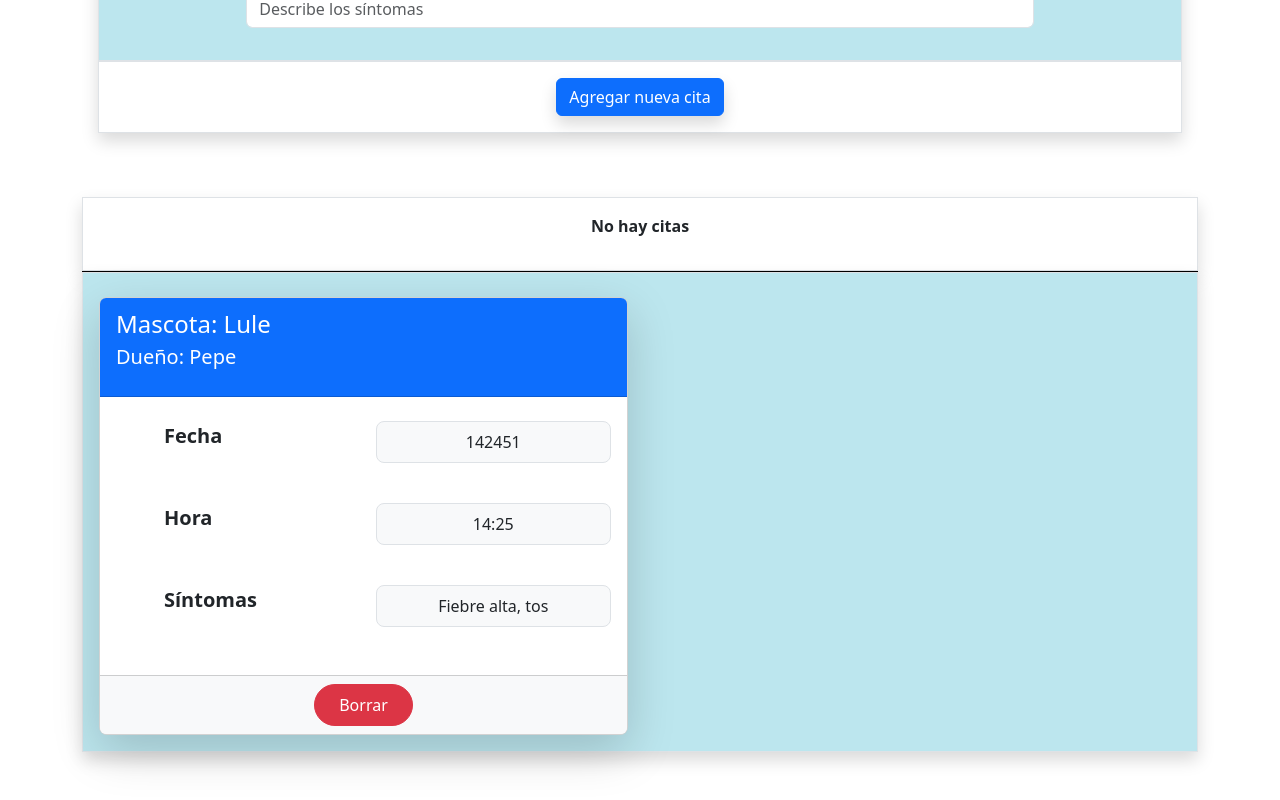
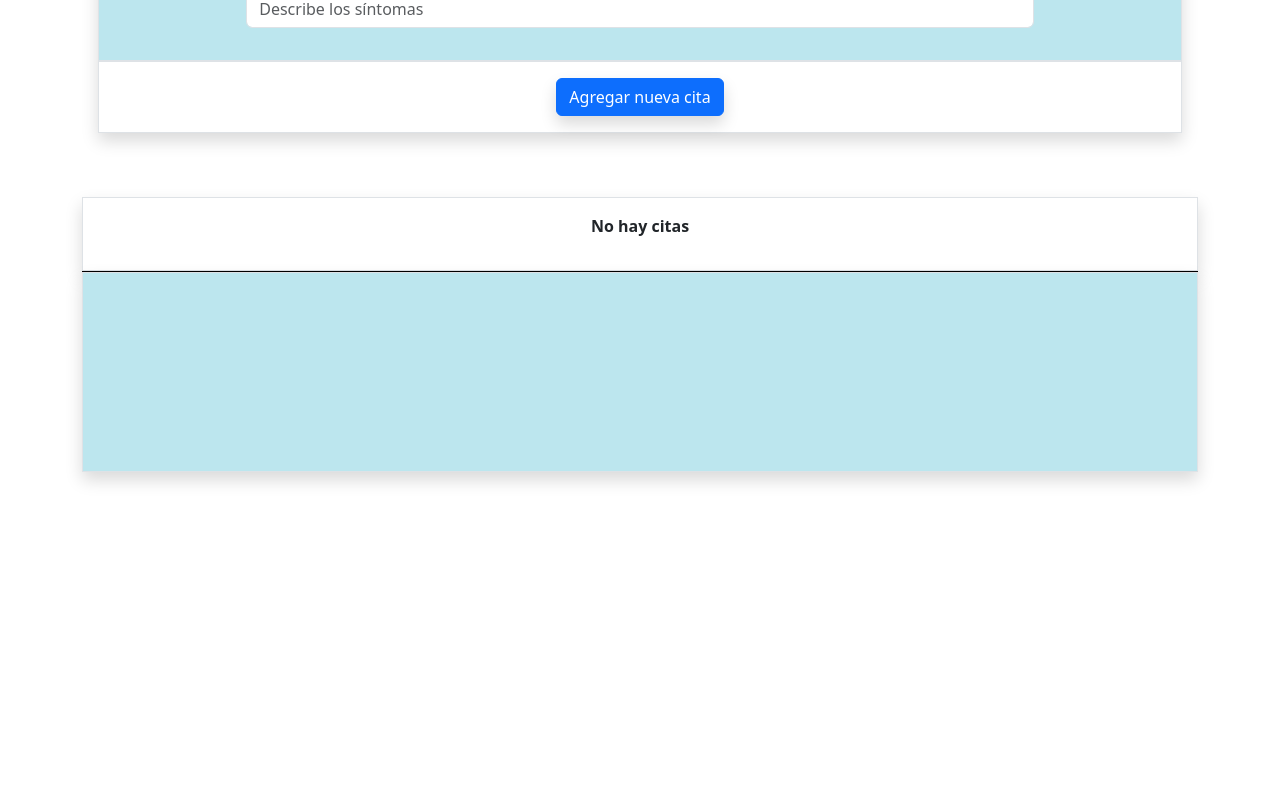
Before and after one commit to Matiassanchez18/citasVeterinaria-9, a React (Vite) app: page / in a window 1280 px wide. Shown: the part 439-1239 px from the top of the page. After the commit the page ends 959 px from the top, so only its background shows below. Built offline with nearby package versions, Linux system fonts and the light colour scheme.

Commit message:
Se agego la logica para cada vez que se envie una cita aparezca

```diff
--- a/src/components/Citas.jsx
+++ b/src/components/Citas.jsx
@@ -3,11 +3,10 @@ import Button from "react-bootstrap/Button";
 import Card from "react-bootstrap/Card";
 import { CircleFill } from "react-bootstrap-icons";
 
-const Citas = () => {
+const Citas = ({array}) => {
   return (
-    <section>
-    <article>
-      <div className="row p-3">
+
+
         <div className="col-12 col-md-6 col-sm-6 mt-2">
           <Card className="h-100 shadow-lg rounded-3">
             <Card.Header className="bg-primary text-white rounded-top">
@@ -22,7 +21,7 @@ const Citas = () => {
                   <p className="ms-5 fs-5 fw-bold">Fecha</p>
                 </div>
                 <div className="col-12 col-md-6 col-sm-6 mt-2">
-                  <p className="border p-2 rounded-3 text-center" style={{ backgroundColor: '#f8f9fa' }}>142451</p>
+                  <p className="border p-2 rounded-3 text-center" >142451</p>
                 </div>
               </div>
 
@@ -31,7 +30,7 @@ const Citas = () => {
                   <p className="ms-5 fs-5 fw-bold">Hora</p>
                 </div>
                 <div className="col-12 col-md-6 col-sm-6 mt-2">
-                  <p className="border p-2 rounded-3 text-center" style={{ backgroundColor: '#f8f9fa' }}>14:25</p>
+                  <p className="border p-2 rounded-3 text-center" >14:25</p>
                 </div>
               </div>
 
@@ -40,7 +39,7 @@ const Citas = () => {
                   <p className="ms-5 fs-5 fw-bold">Síntomas</p>
                 </div>
                 <div className="col-12 col-md-6 col-sm-6 mt-2">
-                  <p className="border p-2 rounded-3 text-center" style={{ backgroundColor: '#f8f9fa' }}>Fiebre alta, tos</p>
+                  <p className="border p-2 rounded-3 text-center" >Fiebre alta, tos</p>
                 </div>
               </div>
             </Card.Body>
@@ -49,9 +48,8 @@ const Citas = () => {
             </Card.Footer>
           </Card>
         </div>
-      </div>
-    </article>
-  </section>
+
+
 
   );
 };
--- a/src/components/CitasLista.jsx
+++ b/src/components/CitasLista.jsx
@@ -1,7 +1,7 @@
 import React from "react";
-import Citas from "./Citas"
+import Citas from "./Citas";
 
-const CitasLista = () => {
+const CitasLista = ({ arrayCitas }) => {
   return (
     <article className="mt-5">
       <div className="border-bottom border-black shadow">
@@ -13,9 +13,12 @@ const CitasLista = () => {
       </div>
 
       <div className="border citas fondo shadow mb-5">
-        <Citas></Citas>
+        <div className="row p-3">
+          {arrayCitas.map((citas, posicion) => (
+            <Citas citas={citas} key={posicion}></Citas>
+          ))}
+        </div>
       </div>
-
     </article>
   );
 };
--- a/src/components/ListaFormulario.jsx
+++ b/src/components/ListaFormulario.jsx
@@ -195,7 +195,7 @@ const ListaFormulario = () => {
       </article>
 
       <article>
-        <CitasLista></CitasLista>
+        <CitasLista arrayCitas = {arrayCitas}></CitasLista>
       </article>
     </section>
   );
```
